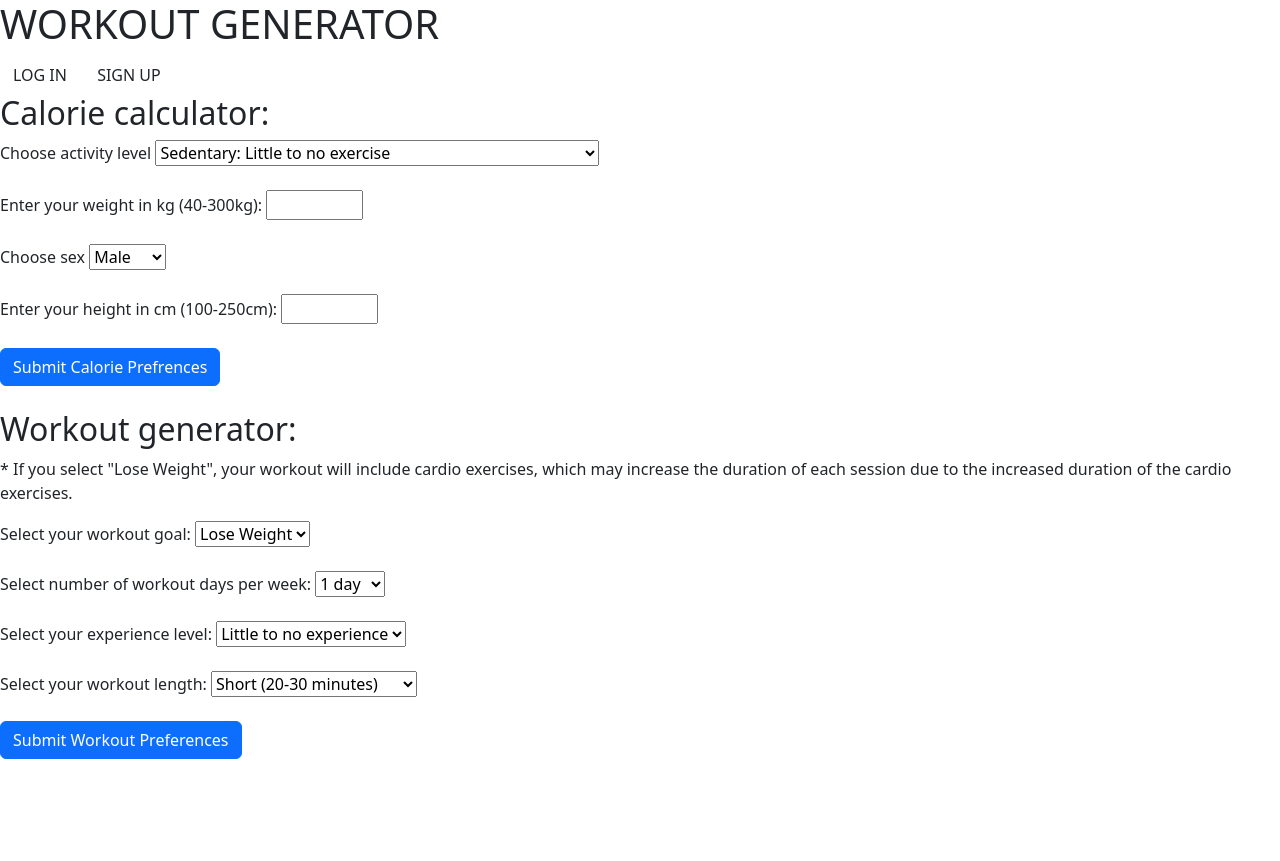
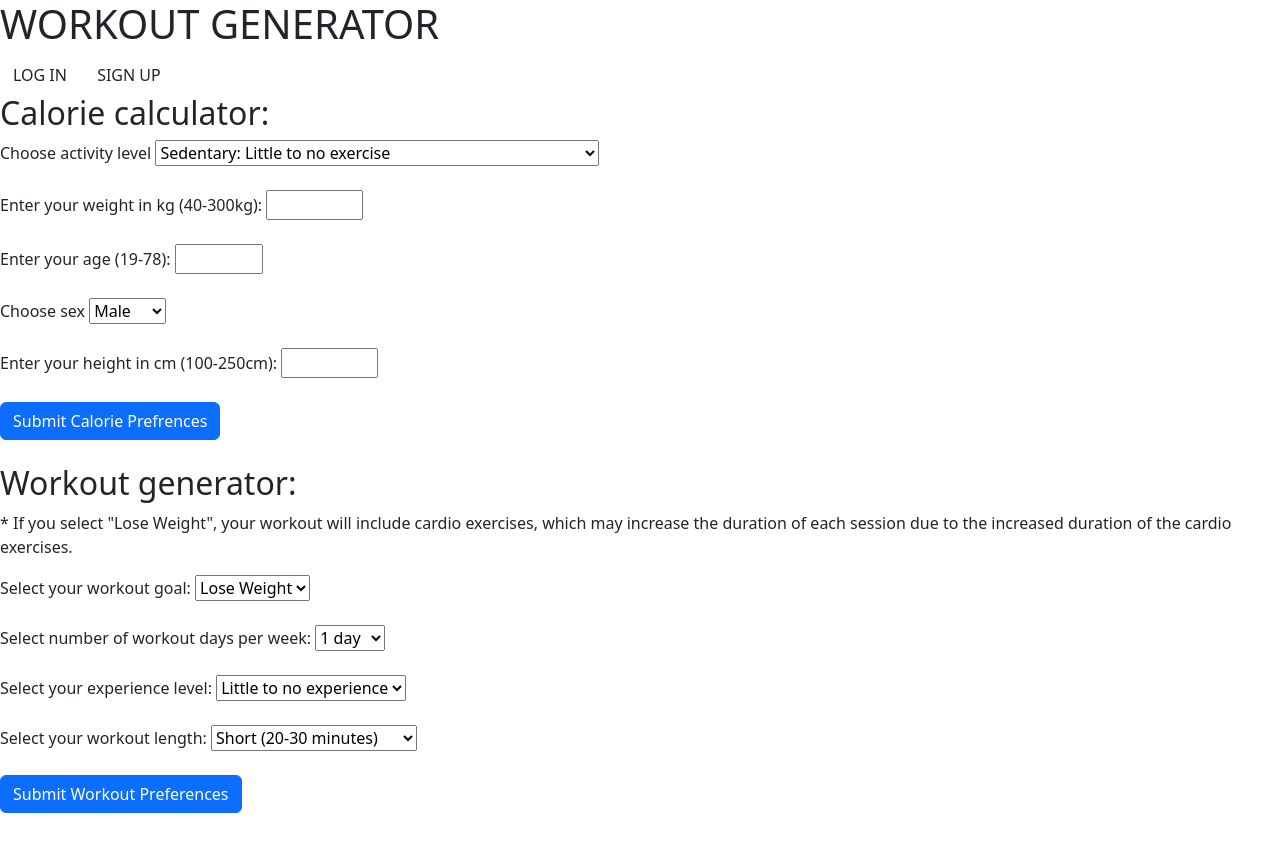
Before and after one commit to Vansh6248/Gym-Workout-Generator, a Flask app: page / in a window 1280 px wide. Before the commit the page ends 759 px from the top, so only its background shows below. Run offline with Flask 3, Linux system fonts and the light colour scheme; some libraries are stand-ins or nearby versions.

Commit message:
Added age input button into homepage and made calorie calculator into a form

```diff
--- a/templates/index.html
+++ b/templates/index.html
@@ -14,6 +14,8 @@
     <a href="/signup" class="btn btn-signup">SIGN UP</a>
 
     <!-- CALORIE CALCULATOR -->
+
+    <form action="/calculate-calories" method="POST">
 
     <h2> Calorie calculator: </h2>
     <label for="activity_level">Choose activity level</label>
@@ -33,6 +35,11 @@
 
     <br><br>
 
+    <label for="age">Enter your age (19-78): </label>
+    <input type="number" id="age" name="age" min="19" max="78" required>
+
+    <br><br>
+
     <label for="sex">Choose sex</label>
     <select id="sex" name="sex">
         <option value="male">Male</option>
@@ -49,6 +56,9 @@
     <button type="submit" class="btn btn-primary">Submit Calorie Prefrences</button>
 
     <br><br>
+
+    </form>
+
 
 <!---      WORKOUT GENERATOR       -->
 
--- a/templates/workout.html
+++ b/templates/workout.html
@@ -5,6 +5,7 @@
 </head>
 <body>
     <h1>Your Workout:</h1>
+    <a href="/" class="btn">HOME</a>
     {% for day, session in workout.items() %}
         <h2>{{ day }}</h2>
         {% for exercise in session["exercises"] %}
```
Also changed, not shown: calorie_calculator.py (added).
